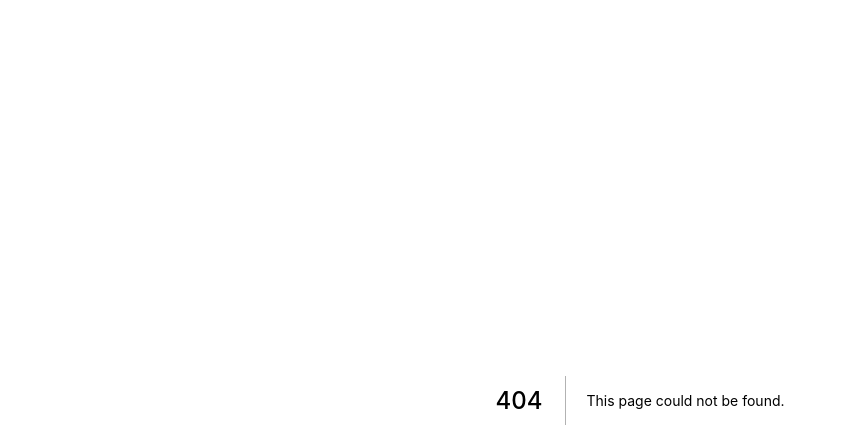
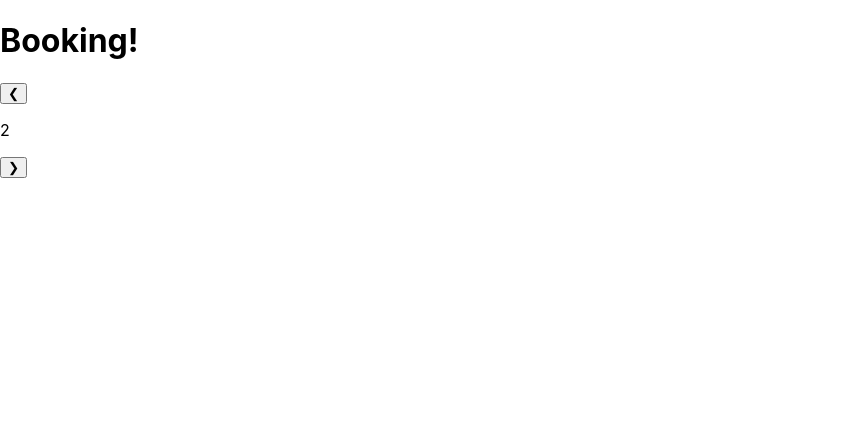
Before and after one commit to amyrman/edu-js-nextkino, a Next.js app: page /booking in a window 1280 px wide. Before the commit this address had no page. Shown: the top 448 px of the page, without its empty margins (0-847 px from the left). Built offline with nearby package versions, Linux system fonts and the light colour scheme.

Commit message:
Added number of tickets component to booking page

```diff
--- /dev/null
+++ b/components/NumOfTickets.js
@@ -0,0 +1,22 @@
+const NumOfTickets = ({ handleNumTickets, numTickets }) => {
+  const onClickFewer = () => {
+    if (numTickets != 1) {
+      handleNumTickets(numTickets - 1);
+    }
+  };
+  const onClickMore = () => {
+    if (numTickets != 8) {
+      handleNumTickets(numTickets + 1);
+    }
+  };
+
+  return (
+    <div>
+      <button onClick={onClickFewer}> &#10094; </button>
+      <p> {numTickets}</p>
+      <button onClick={onClickMore}>&#10095;</button>
+    </div>
+  );
+};
+
+export default NumOfTickets;
--- /dev/null
+++ b/pages/booking.js
@@ -0,0 +1,37 @@
+import { useState, useEffect } from "react";
+import NumOfTickets from "../components/NumOfTickets";
+
+export default function Booking() {
+  const [numTickets, setNumTickets] = useState(2);
+
+  const handleFewTickets = () => {
+    if (numTickets != 1) {
+      setNumTickets(numTickets - 1);
+    }
+  };
+
+  const handleMoreTickets = () => {
+    if (numTickets != 8) {
+      setNumTickets(numTickets + 1);
+    }
+  };
+
+  const handleNumTickets = (newnum) => {
+    setNumTickets(newnum);
+  };
+
+  return (
+    <div>
+      <h1>Booking!</h1>
+      <div>
+        {/* <button onClick={handleFewTickets}> &#10094; </button>
+        <p>{numTickets}</p>
+        <button onClick={handleMoreTickets}>&#10095;</button> */}
+        <NumOfTickets
+          handleNumTickets={handleNumTickets}
+          numTickets={numTickets}
+        />
+      </div>
+    </div>
+  );
+}
```
